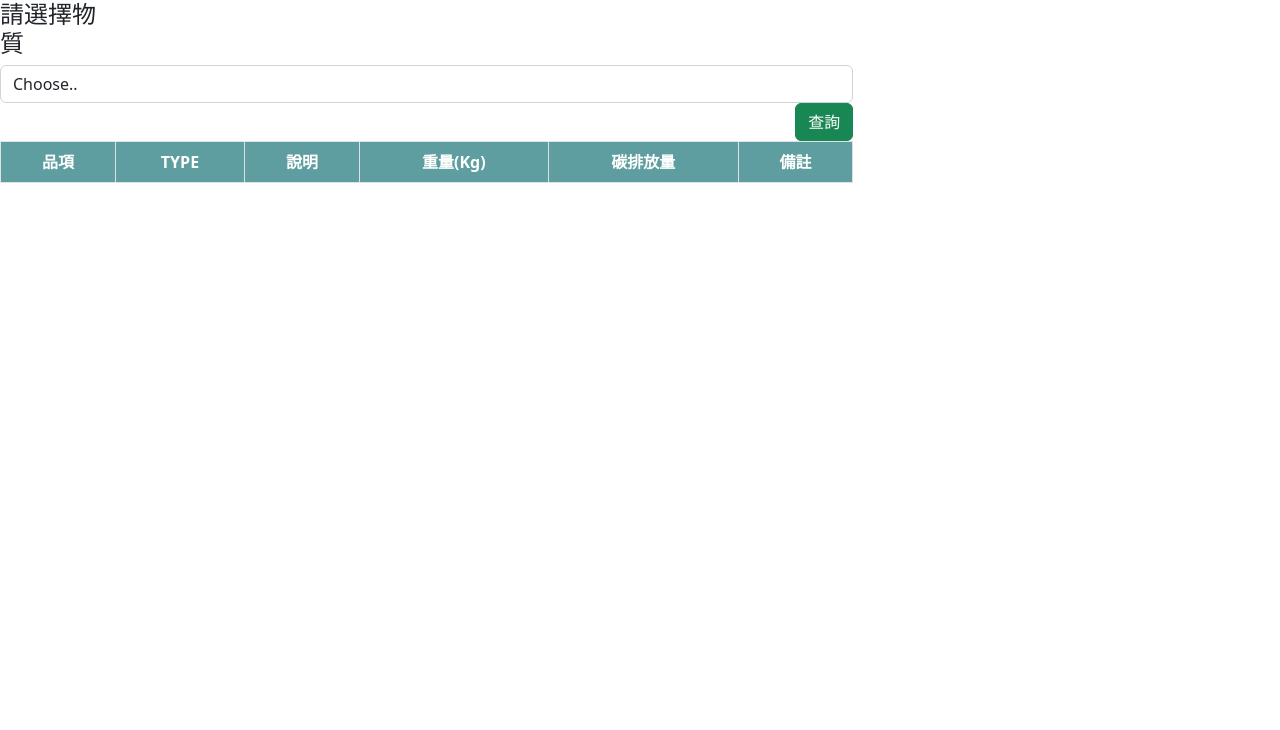
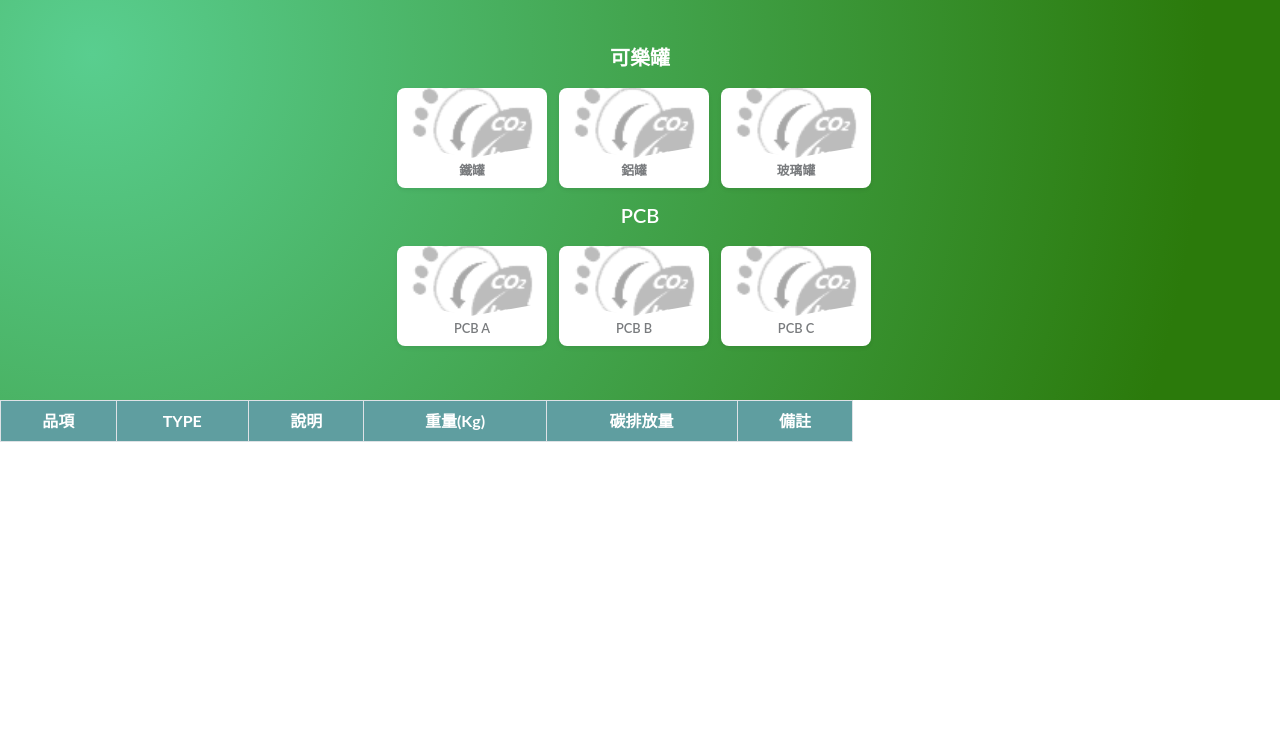
Before and after one commit to sam07172204/web_test, a plain HTML site: page index.html in a window 1280 px wide. Shown: the part 70-800 px from the top of the page. Drawn offline with Linux system fonts and the light colour scheme.

Commit message:
Add files via upload

```diff
--- a/index.html
+++ b/index.html
@@ -38,6 +38,144 @@
   }
 
 
+
+  * {
+    font-family: Lato;
+    margin: 0;
+    padding: 0;
+    --transition: 0.15s;
+    --border-radius: 0.5rem;
+    --background: #ffc107;
+    --box-shadow: #ffc107;
+  }
+
+  .cont-bg {
+    min-height: 50vh;
+    background-image: radial-gradient(
+      circle farthest-corner at 7.2% 13.6%,
+      #59CE8F 0%,
+      #2B7A0B 90%
+    );
+    padding: 1rem;
+    display: flex;
+    flex-direction: column;
+    align-items: center;
+    justify-content: center;
+  }
+
+  .cont-title {
+    color: white;
+    font-size: 1.25rem;
+    font-weight: 600;
+    margin-bottom: 1rem;
+  }
+
+  .cont-main {
+    display: flex;
+    flex-wrap: wrap;
+    align-content: center;
+    justify-content: center;
+  }
+
+  .cont-checkbox {
+    width: 150px;
+    height: 100px;
+    border-radius: var(--border-radius);
+    box-shadow: 0 0.125rem 0.25rem rgba(0, 0, 0, 0.075);
+    background: white;
+    transition: transform var(--transition);
+  }
+
+  .cont-checkbox {
+    margin-bottom: 0.75rem;
+    margin-right: 0.75rem;
+  }
+
+  .cont-checkbox:active {
+    transform: scale(0.9);
+  }
+
+  input {
+    display: none;
+  }
+
+  input:checked + label {
+    opacity: 1;
+    box-shadow: 0 0 0 3px var(--background);
+  }
+
+  input:checked + label img {
+    -webkit-filter: none; /* Safari 6.0 - 9.0 */
+    filter: none;
+  }
+
+  input:checked + label .cover-checkbox {
+    opacity: 1;
+    transform: scale(1);
+  }
+
+  input:checked + label .cover-checkbox svg {
+    stroke-dashoffset: 0;
+  }
+
+  label {
+    display: inline-block;
+    cursor: pointer;
+    border-radius: var(--border-radius);
+    overflow: hidden;
+    width: 100%;
+    height: 100%;
+    position: relative;
+    opacity: 0.6;
+  }
+
+  label img {
+    width: 100%;
+    height: 70%;
+    object-fit: cover;
+    clip-path: polygon(0% 0%, 100% 0, 100% 81%, 50% 100%, 0 81%);
+    -webkit-filter: grayscale(100%); /* Safari 6.0 - 9.0 */
+    filter: grayscale(100%);
+  }
+
+  label .cover-checkbox {
+    position: absolute;
+    right: 5px;
+    top: 3px;
+    z-index: 1;
+    width: 20px;
+    height: 20px;
+    border-radius: 50%;
+    background: var(--box-shadow);
+    border: 2px solid #fff;
+    transition: transform var(--transition),
+      opacity calc(var(--transition) * 1.2) linear;
+    opacity: 0;
+    transform: scale(0);
+  }
+
+  label .cover-checkbox svg {
+    width: 13px;
+    height: 11px;
+    display: inline-block;
+    vertical-align: top;
+    fill: none;
+    margin: 5px 0 0 3px;
+    stroke: #fff;
+    stroke-width: 2;
+    stroke-linecap: round;
+    stroke-linejoin: round;
+    stroke-dasharray: 16px;
+    transition: stroke-dashoffset 0.4s ease var(--transition);
+    stroke-dashoffset: 16px;
+  }
+
+  label .info {
+    text-align: center;
+    margin-top: 0.2rem;
+    font-weight: 600;
+    font-size: 0.8rem;
+  }
 </style>
 
 
@@ -53,49 +191,112 @@
 
 
 
+    <div class="cont-bg">
+      <!-- 可樂 -->
+      <div class="cont-title">可樂罐</div>
+      <div class="cont-main">
+        <div class="cont-checkbox">
+          <input type="checkbox" id="myCheckbox-1" />
+          <label for="myCheckbox-1">
+            <img
+              src="./carbon001.png"
+            />
+            <span class="cover-checkbox">
+              <svg viewBox="0 0 12 10">
+                <polyline points="1.5 6 4.5 9 10.5 1"></polyline>
+              </svg>
+            </span>
+            <div class="info">鐵罐</div>
+          </label>
+        </div>
 
+        <div class="cont-checkbox">
+          <input type="checkbox" id="myCheckbox-2" />
+          <label for="myCheckbox-2">
+            <img
+              src="./carbon001.png"
+            />
+            <span class="cover-checkbox">
+              <svg viewBox="0 0 12 10">
+                <polyline points="1.5 6 4.5 9 10.5 1"></polyline>
+              </svg>
+            </span>
+            <div class="info">鋁罐</div>
+          </label>
+        </div>
 
-  <!-- 交通 -->
-  <div class="col-md-12 col-sm-12 " >
-
-
-    <div class="x_content">
-
-
-
-
-            <div class="field item form-group" >
-
-              <label class="control-label col-md-1 col-sm-1 "><h4>請選擇物質</h4></label>
-
-                  <div class="col-md-8 col-sm-8">
-                    <select id="heard" class="form-control" required>
-                      <option value="">Choose..</option>
-                      <option value="test1">test1</option>
-                      <option value="test2">test2</option>
-                      <option value="test3">test3</option>
-                    </select>
-                    <div class="d-grid gap-2 d-md-flex justify-content-md-end">
-                      <button type="button" class="btn btn-success" onclick="productSearch('heard')">查詢</button>
+        <div class="cont-checkbox">
+          <input type="checkbox" id="myCheckbox-3" />
+          <label for="myCheckbox-3">
+            <img
+              src="./carbon001.png"
+            />
+            <span class="cover-checkbox">
+              <svg viewBox="0 0 12 10">
+                <polyline points="1.5 6 4.5 9 10.5 1"></polyline>
+              </svg>
+            </span>
+            <div class="info">玻璃罐</div>
+          </label>
+        </div>
 
       </div>
+      <!-- 可樂 -->
+      <!-- 組別2 -->
+      <div class="cont-title">PCB</div>
+      <div class="cont-main">
+        <div class="cont-checkbox">
+          <input type="checkbox" id="myCheckbox-4" />
+          <label for="myCheckbox-4">
+            <img
+              src="./carbon001.png"
+            />
+            <span class="cover-checkbox">
+              <svg viewBox="0 0 12 10">
+                <polyline points="1.5 6 4.5 9 10.5 1"></polyline>
+              </svg>
+            </span>
+            <div class="info">PCB A</div>
+          </label>
         </div>
 
+        <div class="cont-checkbox">
+          <input type="checkbox" id="myCheckbox-5" />
+          <label for="myCheckbox-5">
+            <img
+              src="./carbon001.png"
+            />
+            <span class="cover-checkbox">
+              <svg viewBox="0 0 12 10">
+                <polyline points="1.5 6 4.5 9 10.5 1"></polyline>
+              </svg>
+            </span>
+            <div class="info">PCB B</div>
+          </label>
+        </div>
 
+        <div class="cont-checkbox">
+          <input type="checkbox" id="myCheckbox-6" />
+          <label for="myCheckbox-6">
+            <img
+              src="./carbon001.png"
+            />
+            <span class="cover-checkbox">
+              <svg viewBox="0 0 12 10">
+                <polyline points="1.5 6 4.5 9 10.5 1"></polyline>
+              </svg>
+            </span>
+            <div class="info">PCB C</div>
+          </label>
+        </div>
 
-
-
+      </div>
+      <!-- 組別2 -->
 
     </div>
 
 
 
-
-
-          </div>
-
-      </div>
-      <!-- 交通 -->
       <!-- 交通 -->
       <div class="col-md-12 col-sm-12 ">
 
@@ -148,6 +349,8 @@
 <script src="./vendor/bootstrap/js/bootstrap.bundle.min.js"></script>
 
 <script>
+
+
   function productSearch(id){
       var item = []
       item.push({item:'test1',carbon_val:10,type:'食物',weight:10})
```
Also changed, not shown: select.png (added). Lines whose indentation alone changed are shown as unchanged.
